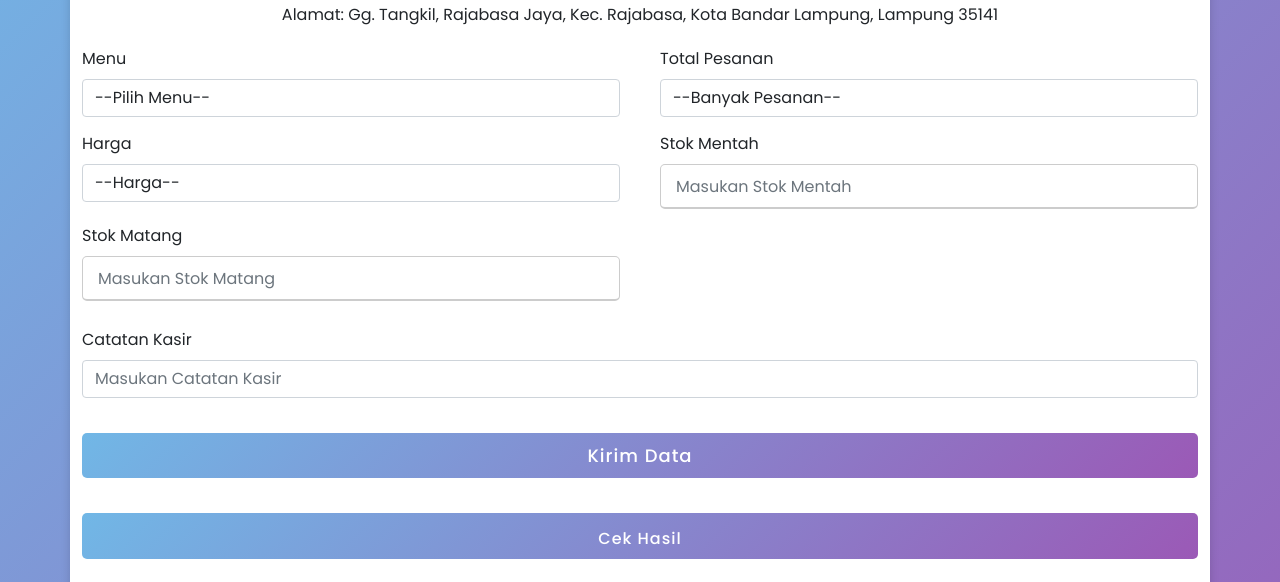
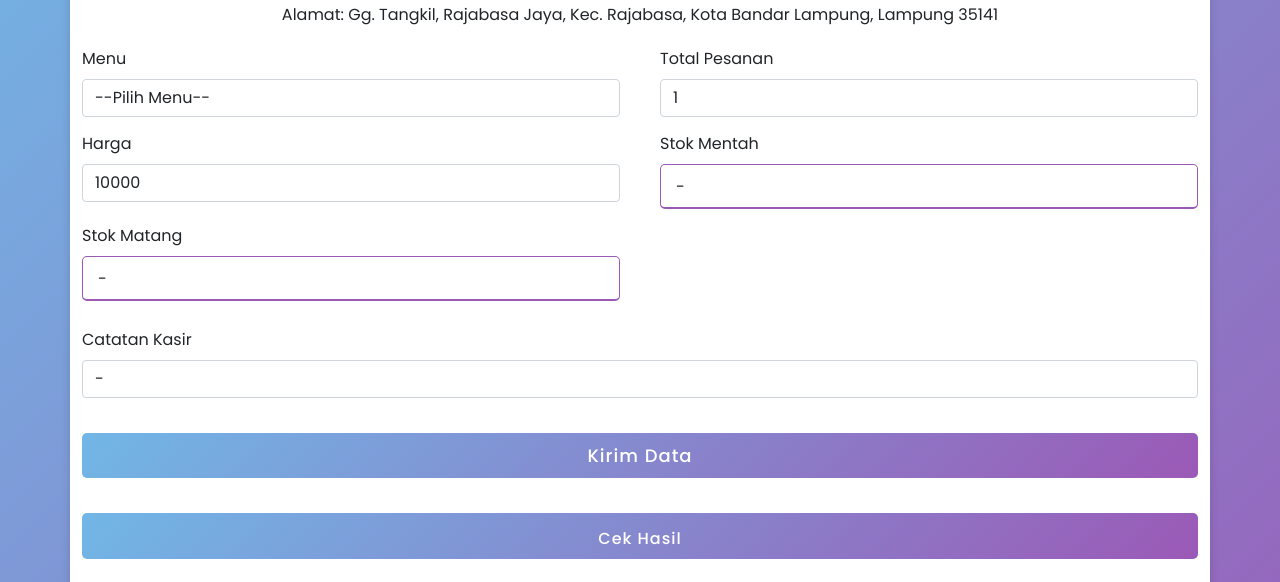
Before and after one commit to hariando7/KedaiBuTitin, a plain HTML site: page index.html in a window 1280 px wide. Shown: the part 218-800 px from the top of the page. Drawn offline with nearby package versions, Linux system fonts and the light colour scheme.

Commit message:
Update index.html

```diff
--- a/index.html
+++ b/index.html
@@ -142,7 +142,7 @@
             <input type="datetime-local" id="Tanggal_Pesanan" name="Tanggal_Pesanan" class="form-control"
               placeholder="Masukan tanggal pesanan " required>
           </div> -->
-<!--           <div class="input-box">
+          <!-- <div class="input-box">
             <label for="Nama_Kasir" class="form-label">Nama Kasir</label>
             <select type="text" id="Nama_Kasir" name="Nama_Kasir" class="form-control" placeholder="Pilih Nama Kasir "
               required>
@@ -174,7 +174,7 @@
             <select type="text" id="Total_Pesanan" name="Total_Pesanan" class="form-control" placeholder="Total_Pesanan"
               required>
               <option>--Banyak Pesanan--</option>
-              <option>1</option>
+              <option selected>1</option>
               <option>2</option>
               <option>3</option>
               <option>4</option>
@@ -199,7 +199,7 @@
               <option>7000</option>
               <option>8000</option>
               <option>9000</option>
-              <option>10000</option>
+              <option selected>10000</option>
               <option>12000</option>
               <option>14000</option>
               <option>Lainnya</option>
@@ -218,18 +218,18 @@
           <div class="input-box">
             <label for="Stok_Mentah" class="form-label">Stok Mentah</label>
             <input type="text" id="Stok_Mentah" name="Stok_Mentah" class="form-control"
-              placeholder="Masukan Stok Mentah" required>
+              placeholder="Masukan Stok Mentah" value="-" required>
           </div>
           <div class="input-box">
             <label for="Stok_Matang" class="form-label">Stok Matang</label>
             <input type="text" id="Stok_Matang" name="Stok_Matang" class="form-control"
-              placeholder="Masukan Stok Matang" required>
+              placeholder="Masukan Stok Matang" value="-" required>
           </div>
         </div>
         <div class="input-box">
           <label for="Catatan_Kasir" class="form-label">Catatan Kasir</label>
           <input type="text" id="Catatan_Kasir" name="Catatan_Kasir" class="form-control"
-            placeholder="Masukan Catatan Kasir" required>
+            placeholder="Masukan Catatan Kasir" value="-" required>
         </div>
         <div class="button">
           <input type="submit" value="Kirim Data">
```
